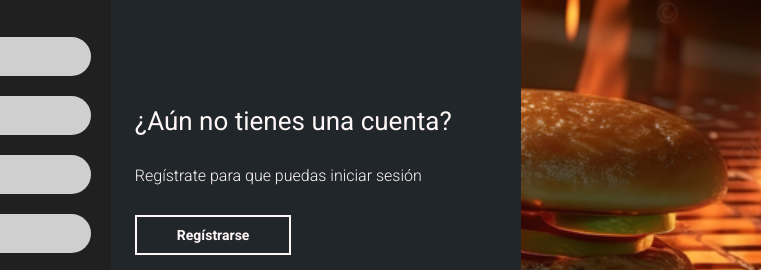
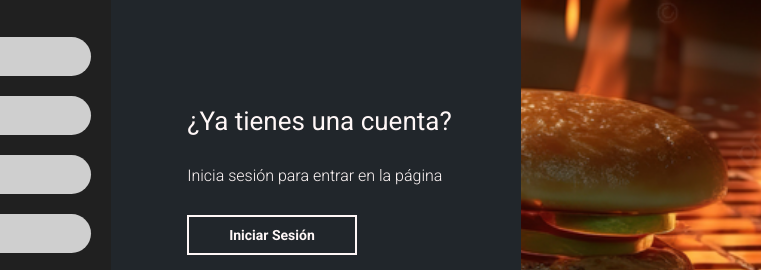
Before and after one commit to Teneze/BuenSaborPimienta, a plain HTML site: page HU-1) Registrar/Register.html in a window 1280 px wide. Shown: the part 208-478 px from the top of the page, 519-1280 px from the left. Drawn offline with Linux system fonts and the light colour scheme.

Commit message:
Update Register.html

```diff
--- a/HU-1) Registrar/Register.html
+++ b/HU-1) Registrar/Register.html
@@ -8,7 +8,7 @@
     <link href="https://fonts.googleapis.com/css2?family=Roboto:ital,wght@0,100;0,300;0,400;0,500;0,700;0,900;1,100;1,300;1,400;1,500;1,700;1,900&display=swap" rel="stylesheet">
 
 
-    <link rel="stylesheet" href="style_Register.css">
+    <link rel="stylesheet" href="/Login-Register/style_login.css">
 </head>
 <body>
         <header class="header"> <!-- Menu de navegacion, logo, redes sociales -->
@@ -33,15 +33,15 @@
 
             <div class="contenedor__todo">
                 <div class="caja__trasera">
+                    <div class="caja__trasera-register">
+                        <h3>¿Aún no tienes una cuenta?</h3>
+                        <p>Regístrate para que puedas iniciar sesión</p>
+                        <button id="btn__registrarse">Regístrarse</button>
+                    </div>
                     <div class="caja__trasera-login">
                         <h3>¿Ya tienes una cuenta?</h3>
                         <p>Inicia sesión para entrar en la página</p>
                         <button id="btn__iniciar-sesion">Iniciar Sesión</button>
-                    </div>
-                    <div class="caja__trasera-register">
-                        <h3>¿Aún no tienes una cuenta?</h3>
-                        <p>Regístrate para que puedas iniciar sesión</p>
-                        <button id="btn__registrarse">Regístrarse</button>
                     </div>
                 </div>
 
```
